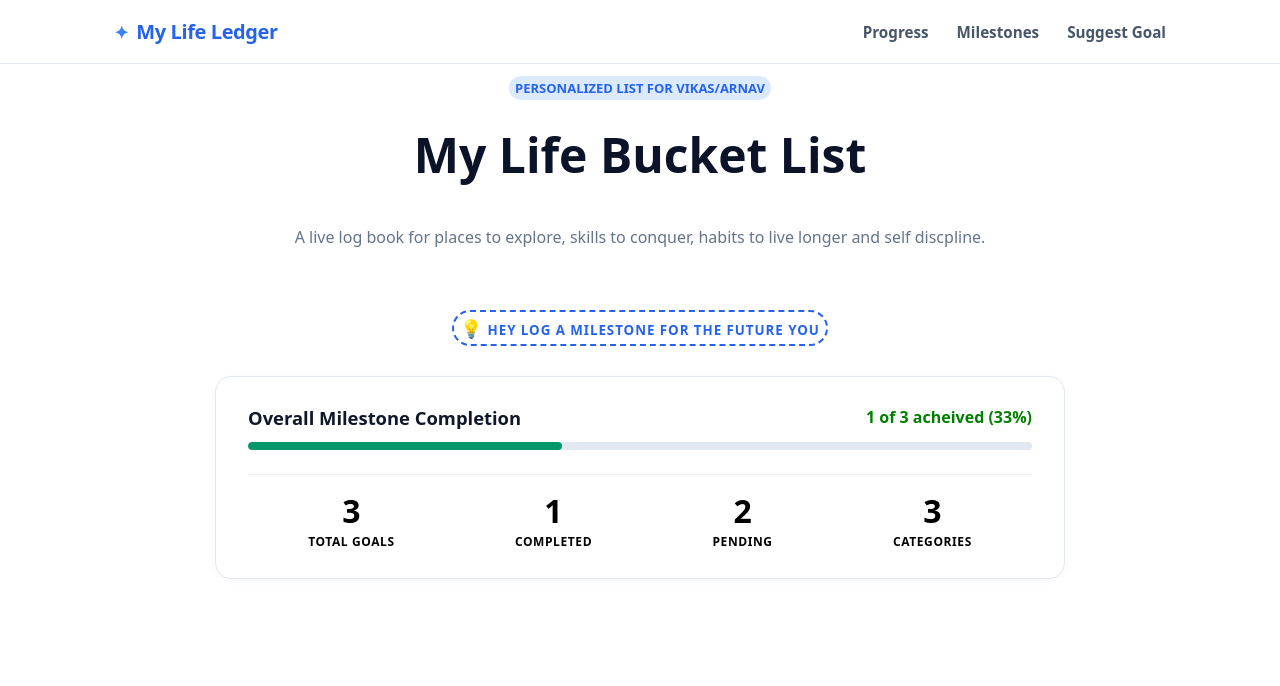
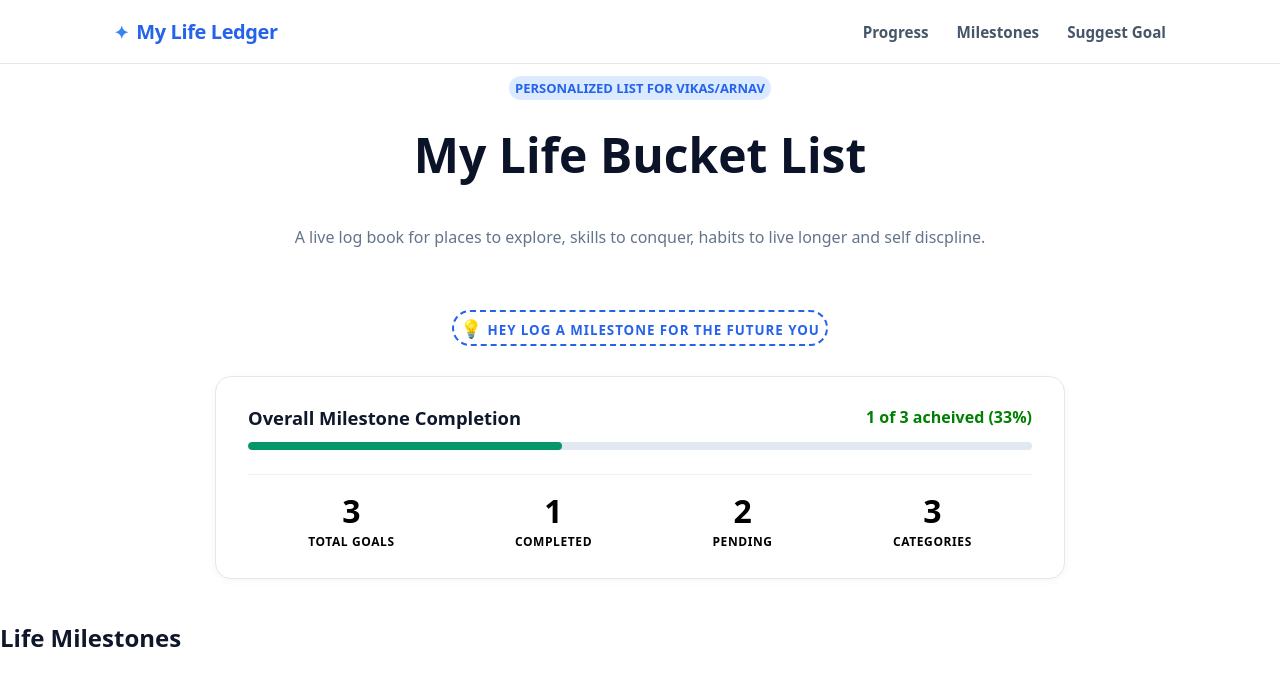
Before and after one commit to VIKAS-555/My_Bucket_List, a plain HTML site: page index.html in a window 1280 px wide. Drawn offline with Linux system fonts and the light colour scheme.

Commit message:
Section header added

```diff
--- a/index.html
+++ b/index.html
@@ -71,5 +71,14 @@
   <div class="milestone-header"></div>
 </section>
 
+<section class="milestones-section">
+  <div class="section-header">
+    <h2>Life Milestones</h2>
+  </div>
+
+  <div class="milestones-grid">
+  </div>
+</section>
+
 </body>
 </html>
```
